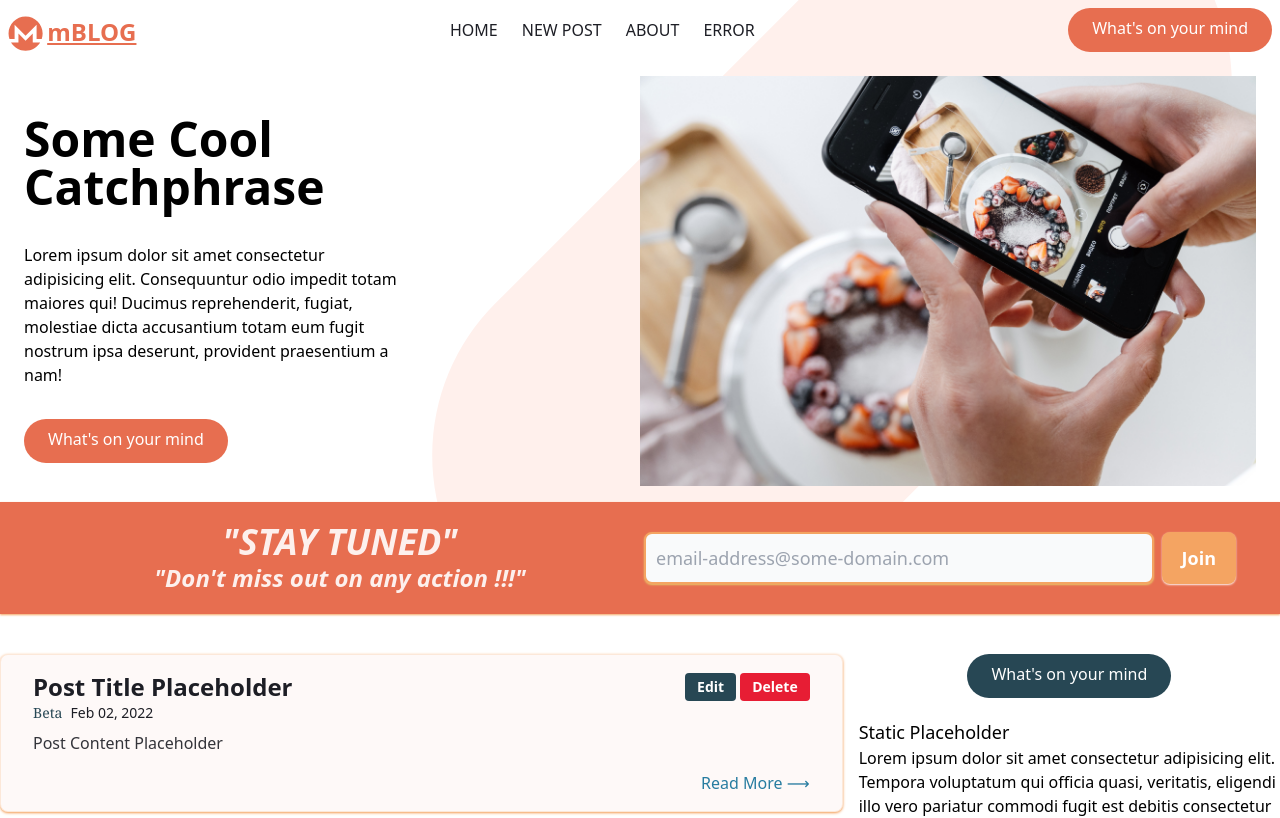
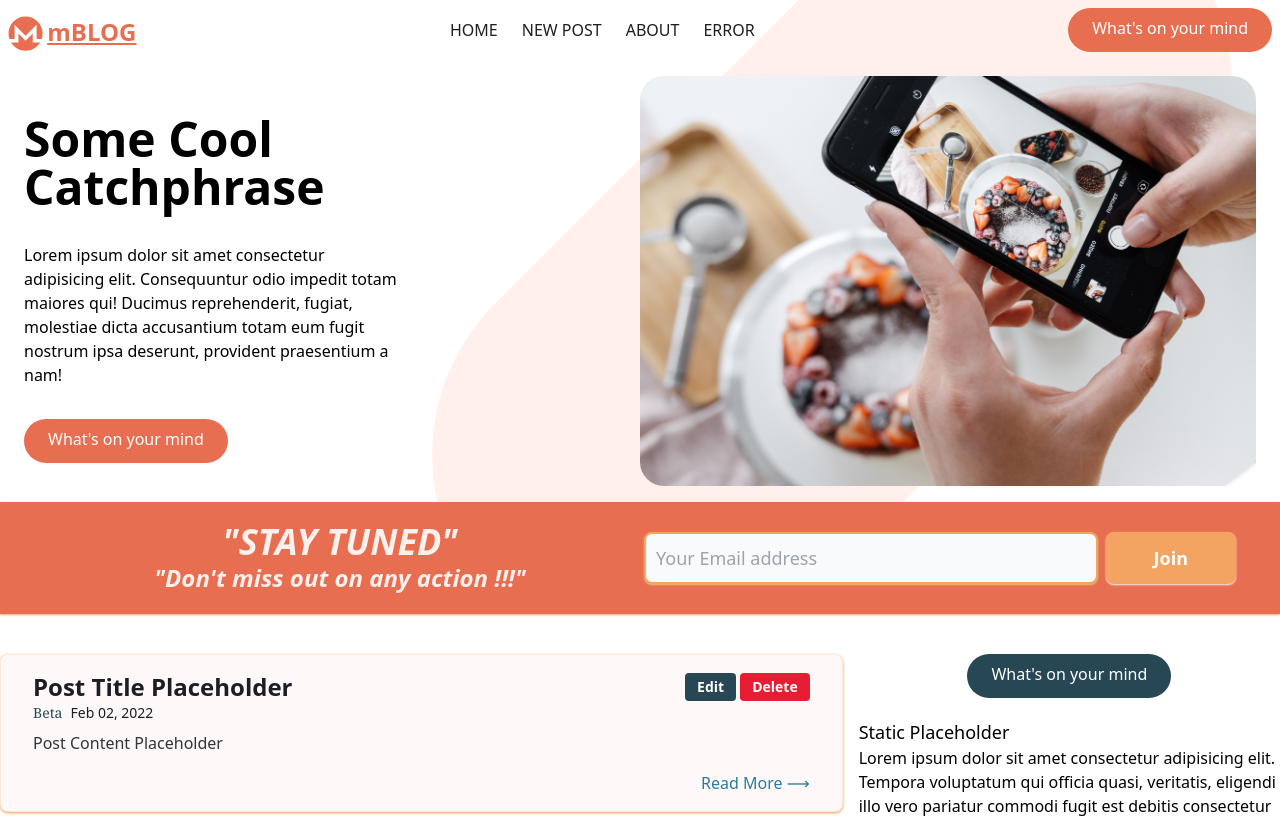
Before and after one commit to MohamedGamal-Dev/react-blog, a React (Vite) app: page / in a window 1280 px wide. Shown: the top 818 px of the page. Built offline with nearby package versions, Linux system fonts and the light colour scheme; data requests are answered from the project's data file.

Commit message:
Add dynamic input setup to HeaderNewsletter

```diff
--- a/src/layout/HeaderHeroSection.tsx
+++ b/src/layout/HeaderHeroSection.tsx
@@ -24,8 +24,9 @@ const HeaderHeroSection = () => {
             </div>
           </div>
 
-          <div className="flex justify-center md:w-1/2">
+          <div className="flex justify-center md:w-1/2 ">
             <img
+            className='rounded-3xl'
               src="./src/assets/images/hero-section-beta.jpg"
               alt="Place Holder"
             />
--- a/src/layout/HeaderNewsletter.tsx
+++ b/src/layout/HeaderNewsletter.tsx
@@ -1,6 +1,40 @@
-import React from 'react';
+import React, { useState } from 'react';
+import { InputText } from '../components';
 
-const HeaderNewsletter = () => {
+const HeaderNewsletter: React.FunctionComponent = () => {
+  const initialState = {
+    newsLetterEmail: '',
+  };
+
+  const [elementState, setElementState] = useState(initialState);
+  const { newsLetterEmail } = elementState;
+
+  const handleInputChange = (event: React.ChangeEvent<HTMLInputElement>) => {
+    console.log(event.target.value);
+    const { name, value } = event.target;
+
+    setElementState((prevElementState) => ({
+      ...prevElementState,
+      [name]: value,
+    }));
+  };
+
+  const handleFormSubmit = (event: React.FormEvent<HTMLFormElement>) => {
+    event.preventDefault();
+    console.log(newsLetterEmail, '=== >> News Letter Email SUBMITTED << ===');
+    setElementState(initialState);
+  };
+
+  let inputTextOptions = {
+    type: 'email',
+    InputValue: `${newsLetterEmail}`,
+    InputName: 'newsLetterEmail',
+    onInputChange: handleInputChange,
+    classNames: ``,
+    required: true,
+    placeholder: 'Your Email address',
+  };
+
   return (
     <>
       <div className="flex bg-mgLight-primary p-5 shadow-sm shadow-mgLight-secondary">
@@ -16,16 +50,11 @@ const HeaderNewsletter = () => {
             </div>
           </blockquote>
           {/* { CTA- Form } */}
-          <form className="md:w-1/2">
+          <form onSubmit={handleFormSubmit} className="md:w-1/2">
             <div className="flex flex-col md:flex-row md:space-x-2 sm-only:space-y-2">
-              <input
-                type="email"
-                id="email"
-                className="block w-full rounded-lg border-2 border-mgLight-secondary bg-gray-50 p-2.5 text-lg text-mgLight-neutral shadow-sm shadow-mgLight-warning outline-none focus:border-mgLight-base-100 focus:ring-mgLight-secondary"
-                placeholder="email-address@some-domain.com"
-                required
-              />
-              <button className="rounded-lg bg-mgLight-secondary px-5 py-2.5 text-center text-lg font-bold text-white shadow-sm shadow-mgLight-base-100 hover:bg-gradient-to-l hover:ring-2 hover:ring-mgLight-base-100 focus:outline-none">
+              <InputText inputTextOptions={inputTextOptions} />
+
+              <button className="rounded-lg bg-mgLight-secondary px-5 py-2.5 text-center text-lg font-bold text-white shadow-sm shadow-mgLight-base-100 hover:bg-gradient-to-l hover:ring-2 hover:ring-mgLight-base-100 focus:outline-none lg:px-12">
                 Join
               </button>
             </div>
```
